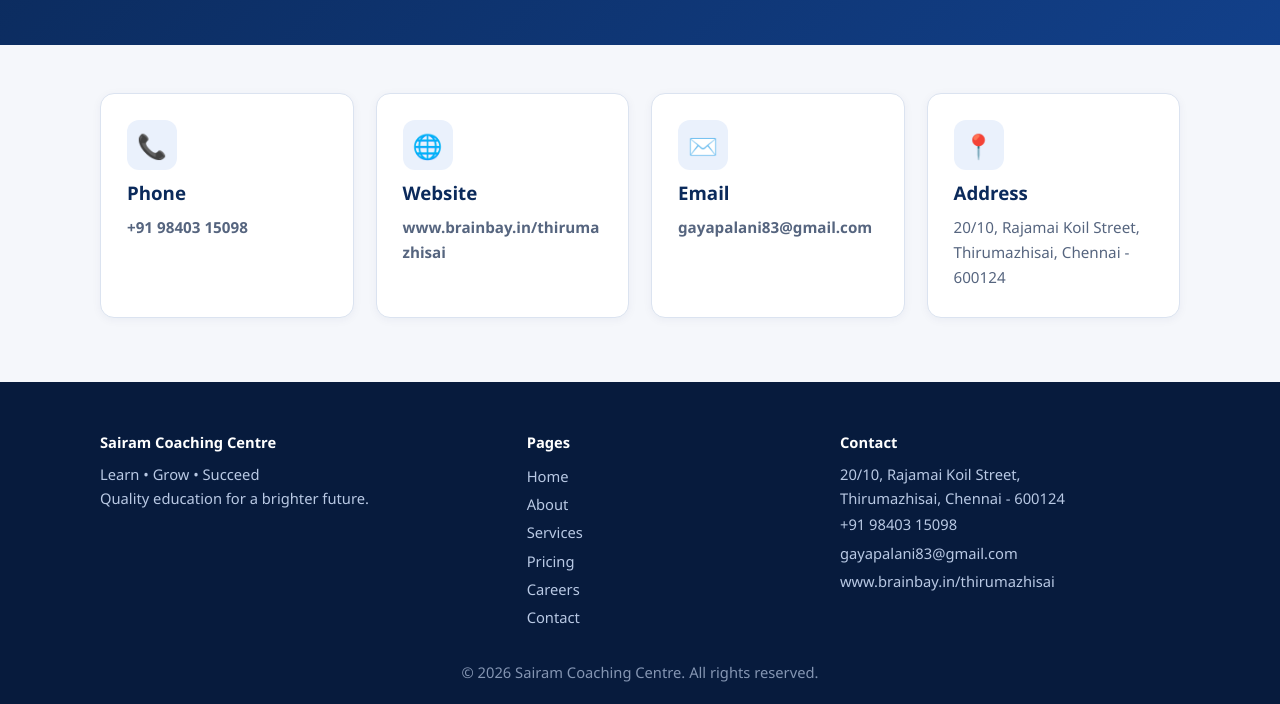
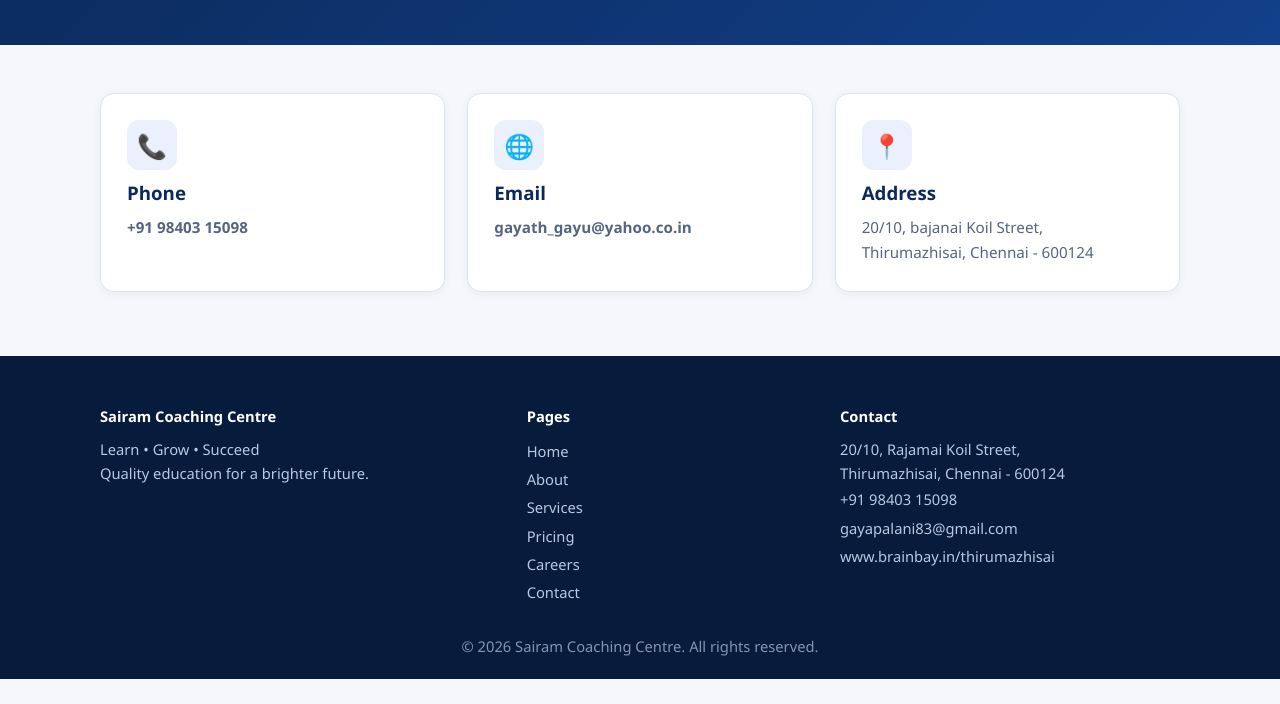
Before and after one commit to gayapalani83-max/sairam, a plain HTML site: page contact.html in a window 1280 px wide. Shown: the part 227-931 px from the top of the page. After the commit the page ends 906 px from the top, so only its background shows below. Drawn offline with Linux system fonts and the light colour scheme.

Commit message:
Update contact.html

```diff
--- a/contact.html
+++ b/contact.html
@@ -1,3 +1,3 @@
 <!DOCTYPE html><html lang="en"><head><meta charset="utf-8"><meta name="viewport" content="width=device-width,initial-scale=1"><title>Contact | Sairam Coaching Centre, Thirumazhisai</title><meta name="description" content="Sairam Coaching Centre, Thirumazhisai, Chennai: coaching for classes 1 to 12 (State Board, CBSE, ICSE), abacus, yoga, Hindi, drawing and weekend classes."><link rel="stylesheet" href="style.css"></head><body><div class="pg"><div class="c"><h1>Contact us</h1><p>Call, visit our website or send an email.</p></div></div>
-<section><div class="c g3"><div class="card"><div class="ic">📞</div><h3>Phone</h3><p class="big"><a href="tel:+919840315098">+91 98403 15098</a></p></div><div class="card"><div class="ic">🌐</div><h3>Website</h3><p class="big"><a href="https://www.brainbay.in/thirumazhisai" target="_blank" rel="noopener">www.brainbay.in/thirumazhisai</a></p></div><div class="card"><div class="ic">✉️</div><h3>Email</h3><p class="big"><a href="mailto:gayapalani83@gmail.com">gayapalani83@gmail.com</a></p></div><div class="card"><div class="ic">📍</div><h3>Address</h3><p>20/10, Rajamai Koil Street,<br>Thirumazhisai, Chennai - 600124</p></div></div></section>
+<section><div class="c g3"><div class="card"><div class="ic">📞</div><h3>Phone</h3><p class="big"><a href="tel:+919840315098">+91 98403 15098</a></p></div><div class="card"><div class="ic">🌐</div><h3>Email</h3><p class="big"><a href="mailto:gayath_gayu@yahoo.co.in">gayath_gayu@yahoo.co.in</a></p></div><div class="card"><div class="ic">📍</div><h3>Address</h3><p>20/10, bajanai Koil Street,<br>Thirumazhisai, Chennai - 600124</p></div></div></section>
 <script src="main.js"></script></body></html>
```
